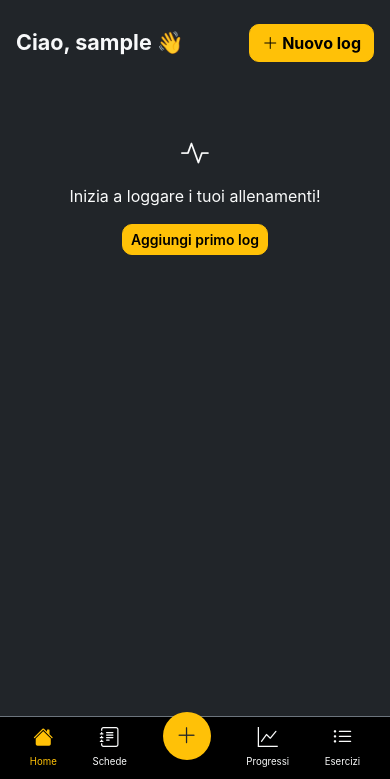
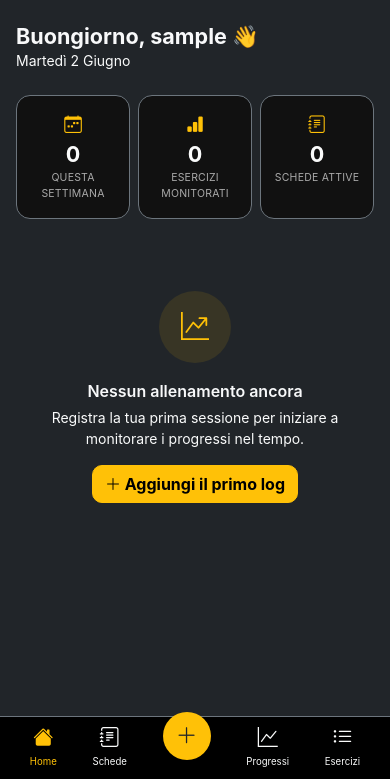
Before and after one commit to Orfico/gymit, a Django app: page / in a window 390 px wide. Shown: the part 65-844 px from the top of the page. Run offline with Django 4.2, Linux system fonts and the light colour scheme; the visitor is signed in with stand-in values (Sample User, id 1); data that the repository does not hold is empty; parts of the project's set-up code (start-up, migrations or seed data) failed here and were passed over.

Commit message:
feat: homepage piu' moderna, user-friendly e mobile-first
Aggiunge saluto dinamico per fascia oraria, data odierna, stat tile
riassuntive (sessioni della settimana, esercizi monitorati, schede
attive) e migliora le card per gruppo muscolare con icone, trend con
frecce ed empty state piu' invitante.

Co-Authored-By: Claude Sonnet 5 <noreply@anthropic.com>

```diff
--- a/gym/static/gym/css/style.css
+++ b/gym/static/gym/css/style.css
@@ -199,6 +199,67 @@ canvas {
     cursor: pointer;
 }
 
+/* Dashboard — stat tiles */
+.stat-tile {
+    border-radius: 14px;
+}
+
+.stat-tile i {
+    color: var(--gymit-yellow);
+    font-size: 1.1rem;
+}
+
+.stat-tile-value {
+    font-size: 1.35rem;
+    font-weight: 700;
+    line-height: 1.2;
+    margin-top: 4px;
+}
+
+.stat-tile-label {
+    color: #aaa;
+    font-size: 10.5px;
+    text-transform: uppercase;
+    letter-spacing: .02em;
+    margin-top: 2px;
+}
+
+/* Dashboard — gruppo muscolare */
+.muscle-icon {
+    width: 26px;
+    height: 26px;
+    border-radius: 50%;
+    background: rgba(255, 193, 7, 0.12);
+    color: var(--gymit-yellow);
+    display: inline-flex;
+    align-items: center;
+    justify-content: center;
+    font-size: 13px;
+    flex-shrink: 0;
+}
+
+.hover-row {
+    transition: background-color 0.15s ease;
+}
+
+.hover-row:hover,
+.hover-row:active {
+    background-color: rgba(255, 255, 255, 0.03);
+}
+
+/* Dashboard — empty state */
+.empty-state-icon {
+    width: 72px;
+    height: 72px;
+    border-radius: 50%;
+    background: rgba(255, 193, 7, 0.1);
+    color: var(--gymit-yellow);
+    display: flex;
+    align-items: center;
+    justify-content: center;
+    font-size: 1.75rem;
+}
+
 /* Loading states */
 .page-loader-overlay {
     position: fixed;
--- a/gym/templates/gym/dashboard.html
+++ b/gym/templates/gym/dashboard.html
@@ -5,30 +5,70 @@
 <div class="pt-3">
 
     <!-- Header -->
-    <div class="d-flex justify-content-between align-items-center mb-4">
-        <h4 class="mb-0 fw-bold">Ciao, {{ user.username }} 👋</h4>
-        <a href="{% url 'log_create' %}" class="btn btn-warning fw-bold">
+    <div class="d-flex justify-content-between align-items-center mb-4 gap-2">
+        <div class="min-w-0">
+            <h4 class="mb-0 fw-bold text-truncate">{{ greeting }}, {{ user.username }} <span aria-hidden="true">👋</span></h4>
+            <div class="text-secondary small text-capitalize">{% now "l j F" %}</div>
+        </div>
+        <a href="{% url 'log_create' %}" class="btn btn-warning fw-bold d-none d-sm-inline-flex align-items-center flex-shrink-0">
             <i class="bi bi-plus-lg"></i> Nuovo log
         </a>
     </div>
 
+    <!-- Stat tiles -->
+    <div class="row g-2 mb-4">
+        <div class="col-4">
+            <div class="card bg-black border-secondary h-100 stat-tile">
+                <div class="card-body text-center py-3 px-2">
+                    <i class="bi bi-calendar-week"></i>
+                    <div class="stat-tile-value">{{ sessions_this_week }}</div>
+                    <div class="stat-tile-label">Questa settimana</div>
+                </div>
+            </div>
+        </div>
+        <div class="col-4">
+            <div class="card bg-black border-secondary h-100 stat-tile">
+                <div class="card-body text-center py-3 px-2">
+                    <i class="bi bi-bar-chart-fill"></i>
+                    <div class="stat-tile-value">{{ exercises_tracked }}</div>
+                    <div class="stat-tile-label">Esercizi monitorati</div>
+                </div>
+            </div>
+        </div>
+        <div class="col-4">
+            <div class="card bg-black border-secondary h-100 stat-tile">
+                <div class="card-body text-center py-3 px-2">
+                    <i class="bi bi-journal-text"></i>
+                    <div class="stat-tile-value">{{ active_plans_count }}</div>
+                    <div class="stat-tile-label">Schede attive</div>
+                </div>
+            </div>
+        </div>
+    </div>
+
     <!-- Card per gruppo muscolare -->
+    {% if muscle_groups %}
+    <h6 class="text-secondary text-uppercase fw-bold small mb-2">I tuoi progressi</h6>
+    {% endif %}
     {% for mg in muscle_groups %}
     <div class="card bg-black border-secondary mb-3">
         <div class="card-header border-secondary d-flex justify-content-between align-items-center">
-            <span class="fw-bold text-uppercase small">{{ mg.name }}</span>
+            <span class="d-flex align-items-center gap-2">
+                <span class="muscle-icon"><i class="bi bi-activity"></i></span>
+                <span class="fw-bold text-uppercase small">{{ mg.name }}</span>
+            </span>
             {% if mg.avg_variation > 0 %}
-            <span class="badge bg-success">+{{ mg.avg_variation }}%</span>
+            <span class="badge bg-success"><i class="bi bi-arrow-up-short"></i>{{ mg.avg_variation }}%</span>
             {% elif mg.avg_variation < 0 %}
-            <span class="badge bg-danger">{{ mg.avg_variation }}%</span>
+            <span class="badge bg-danger"><i class="bi bi-arrow-down-short"></i>{{ mg.avg_variation }}%</span>
             {% else %}
-            <span class="badge bg-secondary">{{ mg.avg_variation }}%</span>
+            <span class="badge bg-secondary"><i class="bi bi-dash"></i>0%</span>
             {% endif %}
         </div>
         <div class="card-body p-0">
             {% for ex in mg.exercises %}
             <a href="{% url 'exercise_progress' ex.exercise.pk %}"
-               class="d-flex align-items-center px-3 py-2 text-decoration-none text-light{% if not forloop.last %} border-bottom border-secondary{% endif %}">
+               class="d-flex align-items-center px-3 py-2 text-decoration-none text-light hover-row{% if not forloop.last %} border-bottom border-secondary{% endif %}">
                 <div class="flex-grow-1 text-truncate me-2">
                     <span class="fw-semibold small">{{ ex.exercise.name }}</span>
                 </div>
@@ -39,15 +79,21 @@
                 <div class="text-end ms-3" style="min-width:60px;">
                     <span class="fw-bold text-warning small">{{ ex.last_one_rm|floatformat:1 }} kg</span>
                 </div>
+                <i class="bi bi-chevron-right text-secondary ms-2 flex-shrink-0" style="font-size:12px;"></i>
             </a>
             {% endfor %}
         </div>
     </div>
     {% empty %}
-    <div class="text-center text-secondary py-5">
-        <i class="bi bi-activity fs-1"></i>
-        <p class="mt-2">Inizia a loggare i tuoi allenamenti!</p>
-        <a href="{% url 'log_create' %}" class="btn btn-warning btn-sm">Aggiungi primo log</a>
+    <div class="empty-state text-center py-5">
+        <div class="empty-state-icon mx-auto mb-3">
+            <i class="bi bi-graph-up-arrow"></i>
+        </div>
+        <p class="fw-semibold text-light mb-1">Nessun allenamento ancora</p>
+        <p class="small text-secondary mb-3">Registra la tua prima sessione per iniziare a monitorare i progressi nel tempo.</p>
+        <a href="{% url 'log_create' %}" class="btn btn-warning fw-bold">
+            <i class="bi bi-plus-lg"></i> Aggiungi il primo log
+        </a>
     </div>
     {% endfor %}
 
--- a/gym/views.py
+++ b/gym/views.py
@@ -1,11 +1,12 @@
 import json
-from datetime import date
+from datetime import date, timedelta
 
 from django.contrib.auth.decorators import login_required
 from django.contrib import messages
 from django.db.models import Max, Count
 from django.shortcuts import render, redirect, get_object_or_404
 from django.http import JsonResponse, HttpResponse
+from django.utils import timezone
 
 from .forms import (
     WorkoutPlanForm,
@@ -80,8 +81,26 @@ def dashboard(request):
 
     muscle_groups.sort(key=lambda x: x['total_logs'], reverse=True)
 
+    week_start = date.today() - timedelta(days=date.today().weekday())
+    sessions_this_week = all_logs.filter(date__gte=week_start).count()
+    active_plans_count = WorkoutPlan.objects.filter(user=request.user, is_active=True).count()
+
+    hour = timezone.localtime().hour
+    if hour < 6:
+        greeting = 'Buonanotte'
+    elif hour < 12:
+        greeting = 'Buongiorno'
+    elif hour < 18:
+        greeting = 'Buon pomeriggio'
+    else:
+        greeting = 'Buonasera'
+
     return render(request, 'gym/dashboard.html', {
         'muscle_groups': muscle_groups,
+        'sessions_this_week': sessions_this_week,
+        'exercises_tracked': len(exercise_logs),
+        'active_plans_count': active_plans_count,
+        'greeting': greeting,
     })
 
 
```
Also changed, not shown: gym/tests/test_views.py (+24 -1 lines).
